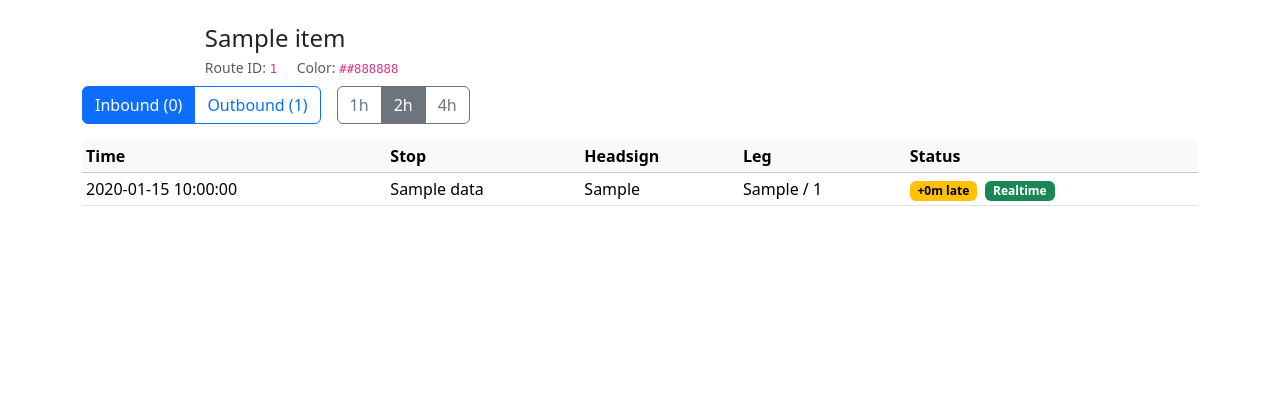
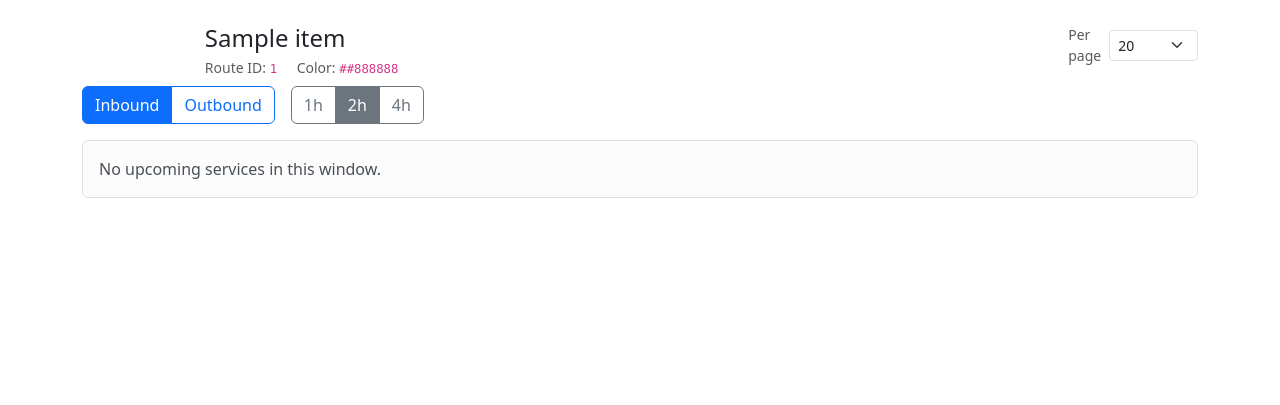
Before and after one commit to wongy123/WheresMyBus, a Flask app: page /timetable/route/1 in a window 1280 px wide. Shown: the part 56-461 px from the top of the page. Run offline with Flask 3, Linux system fonts and the light colour scheme; a database or web service that is not in the repository returns one stand-in record (values such as "Sample title"); data that the repository does not hold is empty.

Commit message:
Add pagination and loading spinner to timetable page

```diff
--- a/client/templates/timetable/_route_results.html
+++ b/client/templates/timetable/_route_results.html
@@ -1,33 +1,10 @@
 <!-- templates/timetable/_route_results.html -->
-{% set rows = payload.get('data', []) %}
-{% set pg = payload.get('pagination', {}) %}
-{% set page = pg.get('page', 1) %}
-{% set has_next = pg.get('hasNext', False) %}
-
-<div id="tt-route-controls" hx-swap-oob="true" class="d-flex align-items-center gap-3 mb-3">
-  <div class="btn-group" role="group" aria-label="direction">
-    <button
-      class="btn btn-outline-primary {{ 'active' if direction == 0 else '' }}"
-      hx-get="/hx/timetable/route/{{ route_id }}/upcoming?direction=0&duration={{ duration }}"
-      hx-target="#tt-route-results"
-      hx-swap="innerHTML"
-      hx-push-url="?direction=0&duration={{ duration }}"
-    >Inbound (0)</button>
-    <button
-      class="btn btn-outline-primary {{ 'active' if direction == 1 else '' }}"
-      hx-get="/hx/timetable/route/{{ route_id }}/upcoming?direction=1&duration={{ duration }}"
-      hx-target="#tt-route-results"
-      hx-swap="innerHTML"
-      hx-push-url="?direction=1&duration={{ duration }}"
-    >Outbound (1)</button>
-  </div>
-
-  <div class="btn-group" role="group" aria-label="duration">
-    <a class="btn btn-outline-secondary {{ 'active' if duration == 3600 else '' }}" href="?direction={{ direction }}&duration=3600">1h</a>
-    <a class="btn btn-outline-secondary {{ 'active' if duration == 7200 else '' }}" href="?direction={{ direction }}&duration=7200">2h</a>
-    <a class="btn btn-outline-secondary {{ 'active' if duration == 14400 else '' }}" href="?direction={{ direction }}&duration=14400">4h</a>
-  </div>
-</div>
+{% set rows = rows or payload.get('data', []) if payload is defined else rows %}
+{% set pg = pagination or payload.get('pagination', {}) if payload is defined else pagination %}
+{% set page = page or pg.get('page', 1) %}
+{% set limit = limit or 20 %}
+{% set page_count = pg.get('pageCount', 1) %}
+{% set total = pg.get('total', 0) %}
 
 {% if rows %}
   <div class="table-responsive">
@@ -37,47 +14,29 @@
           <th scope="col">Time</th>
           <th scope="col">Stop</th>
           <th scope="col">Headsign</th>
-          <th scope="col">Leg</th>         {# NEW: shows sequence / total when available #}
+          <th scope="col">Leg</th>
           <th scope="col">Status</th>
         </tr>
       </thead>
       <tbody>
         {% for it in rows %}
-          {# delay selection #}
-          {% if it.departure_delay is not none %}
-            {% set dly = it.departure_delay %}
-          {% elif it.arrival_delay is not none %}
-            {% set dly = it.arrival_delay %}
-          {% else %}
-            {% set dly = none %}
-          {% endif %}
+          {% set dly = it.departure_delay if it.departure_delay is not none else (it.arrival_delay if it.arrival_delay is not none else none) %}
           {% set info = dly | delay_info %}
-
           {% set est = it.estimated_departure_time or it.estimated_arrival_time %}
           {% set sch = it.scheduled_departure_time or it.scheduled_arrival_time %}
           {% set main_time = est or sch %}
           {% set show_sched_under = est and sch and (est != sch) %}
-
-          {# Try to detect a total if your API later adds it #}
           {% set seq = it.stop_sequence %}
-          {% set total = it.total_stops or it.stop_count or it.last_stop_sequence %}
+          {% set totstops = it.total_stops or it.stop_count or it.last_stop_sequence %}
 
           <tr>
             <td class="text-nowrap">
               <div>{{ main_time }}</div>
-              {% if show_sched_under %}
-                <div class="small text-muted">sched {{ sch }}</div>
-              {% endif %}
+              {% if show_sched_under %}<div class="small text-muted">sched {{ sch }}</div>{% endif %}
             </td>
             <td class="text-nowrap">{{ it.stop_name }}</td>
             <td>{{ it.trip_headsign }}</td>
-            <td class="text-nowrap">
-              {% if total %}
-                {{ seq }} / {{ total }}
-              {% else %}
-                #{{ seq }}
-              {% endif %}
-            </td>
+            <td class="text-nowrap">{% if totstops %}{{ seq }} / {{ totstops }}{% else %}#{{ seq }}{% endif %}</td>
             <td>
               <span class="badge {{ info.cls }}">{{ info.label }}</span>
               {% if it.real_time_data and info.status in ['late','early','ontime'] %}
@@ -90,15 +49,44 @@
     </table>
   </div>
 
-  {% if has_next %}
-    <div class="d-flex justify-content-center my-3">
-      <button
-        class="btn btn-outline-secondary"
-        hx-get="/hx/timetable/route/{{ route_id }}/upcoming?page={{ page + 1 }}&direction={{ direction }}&duration={{ duration }}"
-        hx-target="#tt-route-results"
-        hx-swap="beforeend"
-      >Load more</button>
-    </div>
+  {% if page_count > 1 %}
+    <nav class="d-flex justify-content-between align-items-center">
+      <div class="small text-muted">
+        Page {{ page }} of {{ page_count }}{% if total %} • {{ total }} results{% endif %}
+      </div>
+      <ul class="pagination pagination-sm mb-0">
+        {% set prev_page = page - 1 %}
+        {% set next_page = page + 1 %}
+
+        <li class="page-item {{ 'disabled' if page <= 1 else '' }}">
+          <a class="page-link"
+             href="?direction={{ direction }}&duration={{ duration }}&page={{ prev_page }}&limit={{ limit }}"
+             tabindex="-1">Previous</a>
+        </li>
+
+        {# show a window of pages #}
+        {% set start = (page - 2) if page > 3 else 1 %}
+        {% set start = 1 if start < 1 else start %}
+        {% set end = start + 4 %}
+        {% if end > page_count %}{% set end = page_count %}{% endif %}
+        {% if (end - start) < 4 and page_count >= 5 %}
+          {% set start = end - 4 %}
+          {% if start < 1 %}{% set start = 1 %}{% endif %}
+        {% endif %}
+
+        {% for p in range(start, end + 1) %}
+          <li class="page-item {{ 'active' if p == page else '' }}">
+            <a class="page-link"
+               href="?direction={{ direction }}&duration={{ duration }}&page={{ p }}&limit={{ limit }}">{{ p }}</a>
+          </li>
+        {% endfor %}
+
+        <li class="page-item {{ 'disabled' if page >= page_count else '' }}">
+          <a class="page-link"
+             href="?direction={{ direction }}&duration={{ duration }}&page={{ next_page }}&limit={{ limit }}">Next</a>
+        </li>
+      </ul>
+    </nav>
   {% endif %}
 {% else %}
   <div class="alert alert-light border">No upcoming services in this window.</div>
--- a/client/templates/timetable/route.html
+++ b/client/templates/timetable/route.html
@@ -17,38 +17,48 @@
       </div>
     </div>
   </div>
+
+  <!-- Page size control (navigates to keep consistency) -->
+  <form class="d-flex align-items-center gap-2 ms-auto" method="get">
+    <input type="hidden" name="direction" value="{{ direction }}">
+    <input type="hidden" name="duration" value="{{ duration }}">
+    <input type="hidden" name="page" value="1">
+    <label for="limit" class="small text-muted">Per page</label>
+    <select id="limit" name="limit" class="form-select form-select-sm" onchange="this.form.submit()">
+      {% for opt in [5,10,15,20] %}
+        <option value="{{ opt }}" {{ 'selected' if limit == opt else '' }}>{{ opt }}</option>
+      {% endfor %}
+    </select>
+  </form>
 </div>
 
 <div id="tt-route-controls" class="d-flex align-items-center gap-3 mb-3">
   <div class="btn-group" role="group" aria-label="direction">
-    <button
-      class="btn btn-outline-primary {{ 'active' if direction == 0 else '' }}"
-      hx-get="/hx/timetable/route/{{ route.route_id }}/upcoming?direction=0&duration={{ duration }}"
-      hx-target="#tt-route-results"
-      hx-swap="innerHTML"
-      hx-push-url="?direction=0&duration={{ duration }}"
-    >Inbound (0)</button>
-    <button
-      class="btn btn-outline-primary {{ 'active' if direction == 1 else '' }}"
-      hx-get="/hx/timetable/route/{{ route.route_id }}/upcoming?direction=1&duration={{ duration }}"
-      hx-target="#tt-route-results"
-      hx-swap="innerHTML"
-      hx-push-url="?direction=1&duration={{ duration }}"
-    >Outbound (1)</button>
+    <a class="btn btn-outline-primary {{ 'active' if direction == 0 else '' }}"
+       href="?duration={{ duration }}&page=1&limit={{ limit }}">Inbound</a>
+    <a class="btn btn-outline-primary {{ 'active' if direction == 1 else '' }}"
+       href="?direction=1&duration={{ duration }}&page=1&limit={{ limit }}">Outbound</a>
   </div>
 
   <div class="btn-group" role="group" aria-label="duration">
-    <a class="btn btn-outline-secondary {{ 'active' if duration == 3600 else '' }}" href="?direction={{ direction }}&duration=3600">1h</a>
-    <a class="btn btn-outline-secondary {{ 'active' if duration == 7200 else '' }}" href="?direction={{ direction }}&duration=7200">2h</a>
-    <a class="btn btn-outline-secondary {{ 'active' if duration == 14400 else '' }}" href="?direction={{ direction }}&duration=14400">4h</a>
+    <a class="btn btn-outline-secondary {{ 'active' if duration == 3600 else '' }}"
+       href="?direction={{ direction }}&duration=3600&page=1&limit={{ limit }}">1h</a>
+    <a class="btn btn-outline-secondary {{ 'active' if duration == 7200 else '' }}"
+       href="?direction={{ direction }}&duration=7200&page=1&limit={{ limit }}">2h</a>
+    <a class="btn btn-outline-secondary {{ 'active' if duration == 14400 else '' }}"
+       href="?direction={{ direction }}&duration=14400&page=1&limit={{ limit }}">4h</a>
   </div>
 </div>
 
 <div id="tt-route-results"
-     hx-get="/hx/timetable/route/{{ route.route_id }}/upcoming?direction={{ direction }}&duration={{ duration }}"
+     hx-get="/hx/timetable/route/{{ route.route_id }}/upcoming?direction={{ direction }}&duration={{ duration }}&page={{ page }}&limit={{ limit }}"
      hx-trigger="load"
      hx-target="this"
-     hx-swap="innerHTML">
-  <div class="text-muted small">Loading timetable…</div>
+     hx-swap="innerHTML"
+     aria-live="polite">
+  <div class="text-muted small d-flex align-items-center gap-2 htmx-indicator">
+    <div class="spinner-border spinner-border-sm" role="status" aria-hidden="true"></div>
+    <span>Loading timetable…</span>
+  </div>
 </div>
 {% endblock %}
```
Also changed, not shown: client/templates/timetable/_stop_results.html (+42 -29 lines), client/templates/timetable/stop.html (+30 -10 lines), client/timetable.py (+32 -26 lines).
